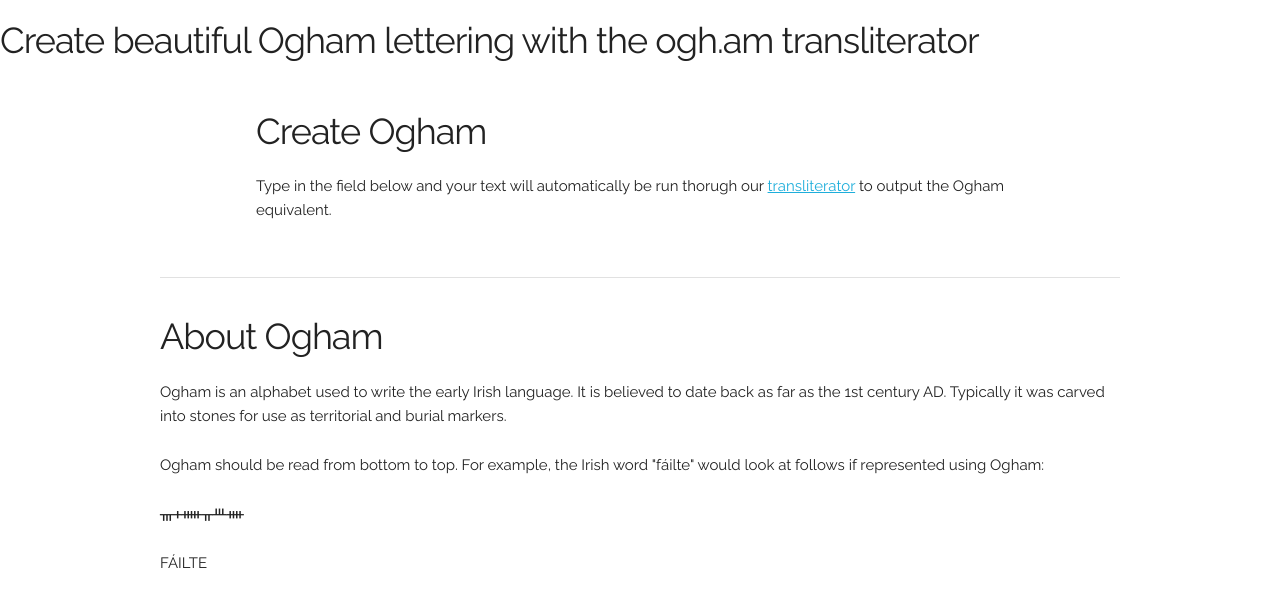
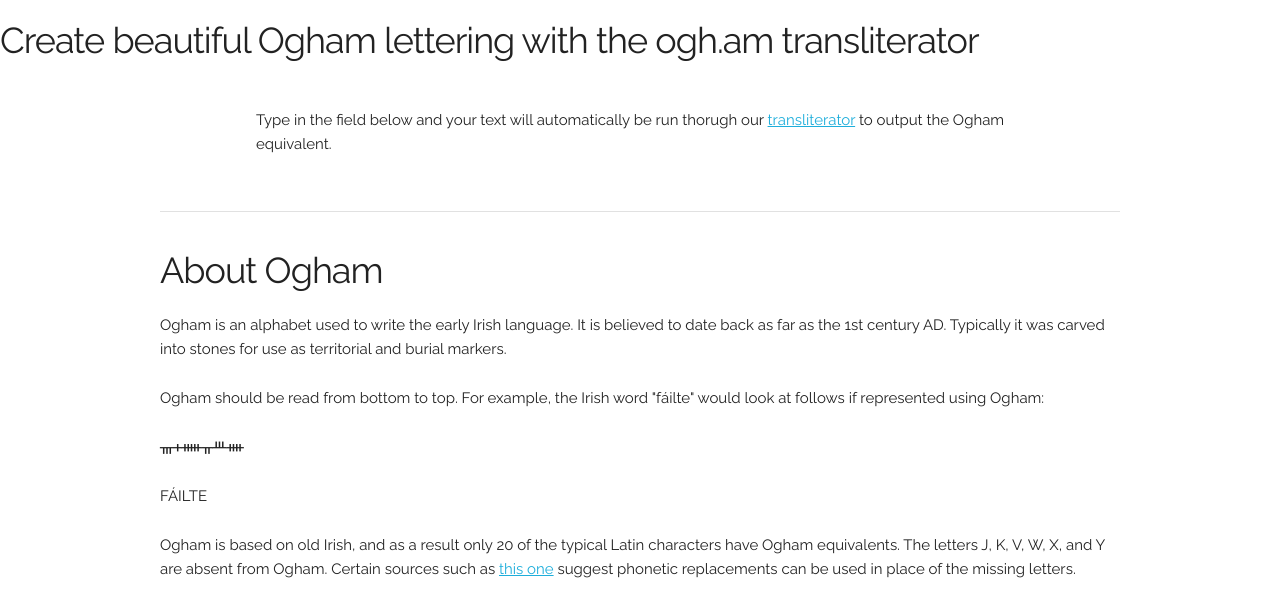
Before and after one commit to evanshortiss/ogh.am, a website: page src/index.html in a window 1280 px wide. Shown: the part 200-797 px from the top of the page. Drawn offline with nearby package versions, Linux system fonts and the light colour scheme; files whose address does not match are found by name.

Commit message:
remove redundant header

```diff
--- a/src/index.html
+++ b/src/index.html
@@ -65,9 +65,6 @@
     <div id="main" class="container">
       <div class="container">
         <br>
-        <h3 class="center">
-          Create Ogham
-        </h3>
         <p class="center">Type in the field below and your text will automatically be run thorugh our <a href="https://en.wikipedia.org/wiki/Transliteration">transliterator</a> to output the Ogham equivalent.</p>
         <div id="ogham-input">
           <div class="center">
```
